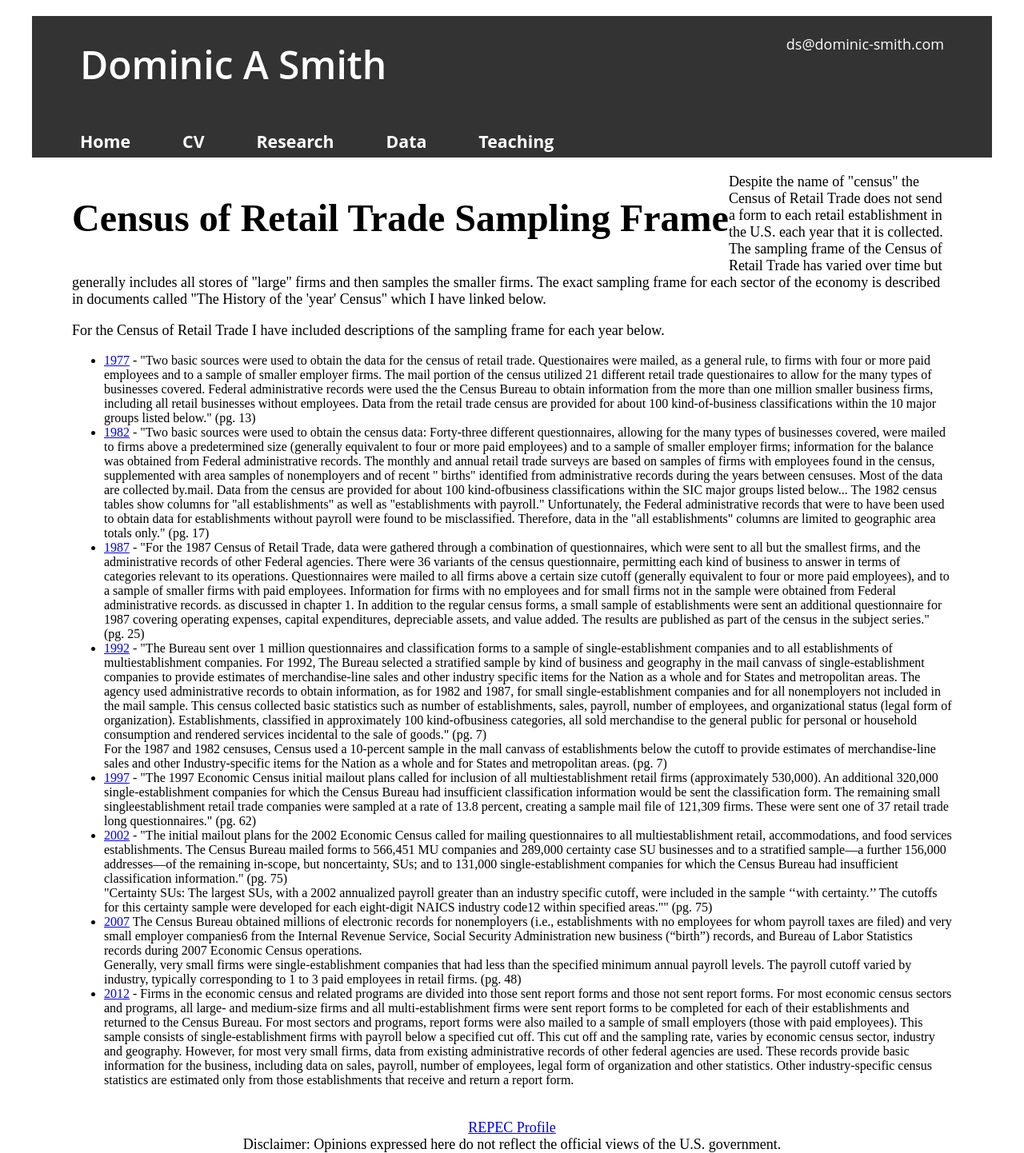
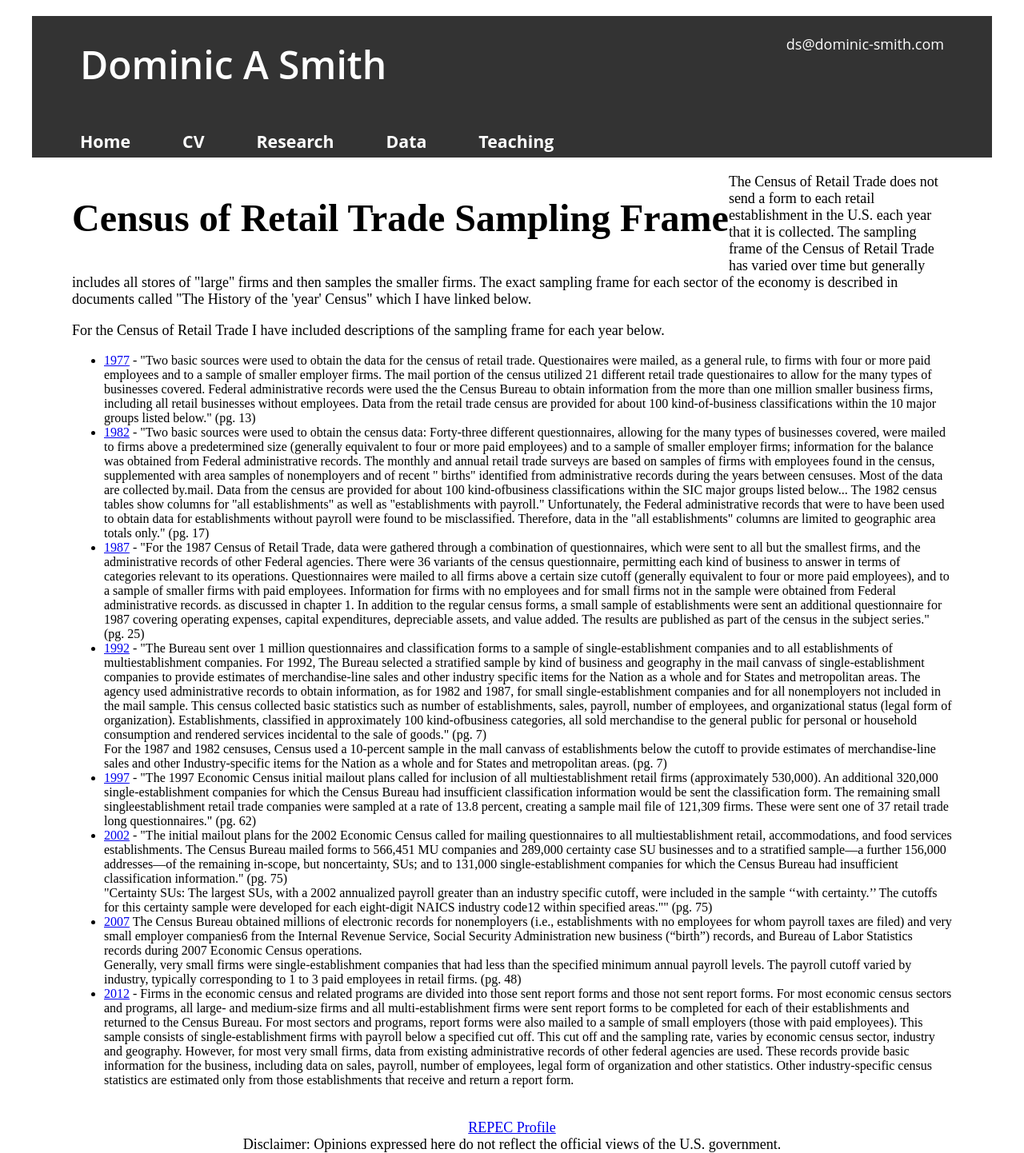
Before and after one commit to dominic-smith/dominic-smith.github.io, a Jekyll site: the page built from data/CRT/crt_sample.html, in a window 1280 px wide. Shown: the whole page at 80% size. Built offline with Jekyll 4.4.1, drawn with Linux system fonts in a browser that asks for light colours.

Commit message:
Updated CRT Sample Page

```diff
--- a/data/CRT/crt_sample.html
+++ b/data/CRT/crt_sample.html
@@ -8,7 +8,9 @@ layout: default
 
 <h1>Census of Retail Trade Sampling Frame</h1>
 <p>
-Despite the name of "census" the Census of Retail Trade does not send a form to each retail establishment in the U.S. each year that it is collected.  The sampling frame of the Census of Retail Trade has varied over time but generally includes all stores of "large" firms and then samples the smaller firms.  The exact sampling frame for each sector of the economy is described in documents called "The History of the 'year' Census" which I have linked below.
+</p>
+<p>
+The Census of Retail Trade does not send a form to each retail establishment in the U.S. each year that it is collected.  The sampling frame of the Census of Retail Trade has varied over time but generally includes all stores of "large" firms and then samples the smaller firms.  The exact sampling frame for each sector of the economy is described in documents called "The History of the 'year' Census" which I have linked below.
 </p>
 <p>
 For the Census of Retail Trade I have included descriptions of the sampling frame for each year below.
```
